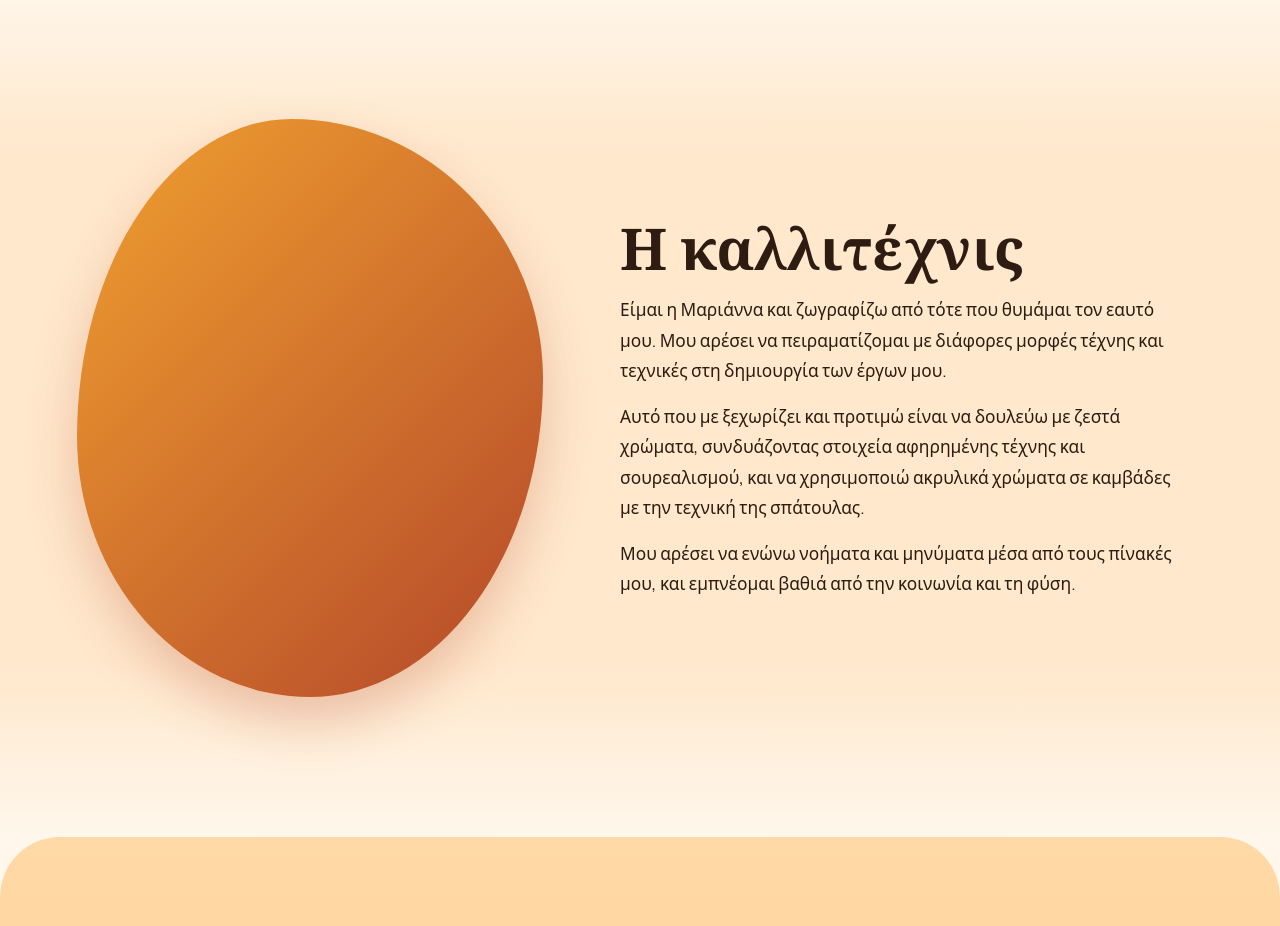
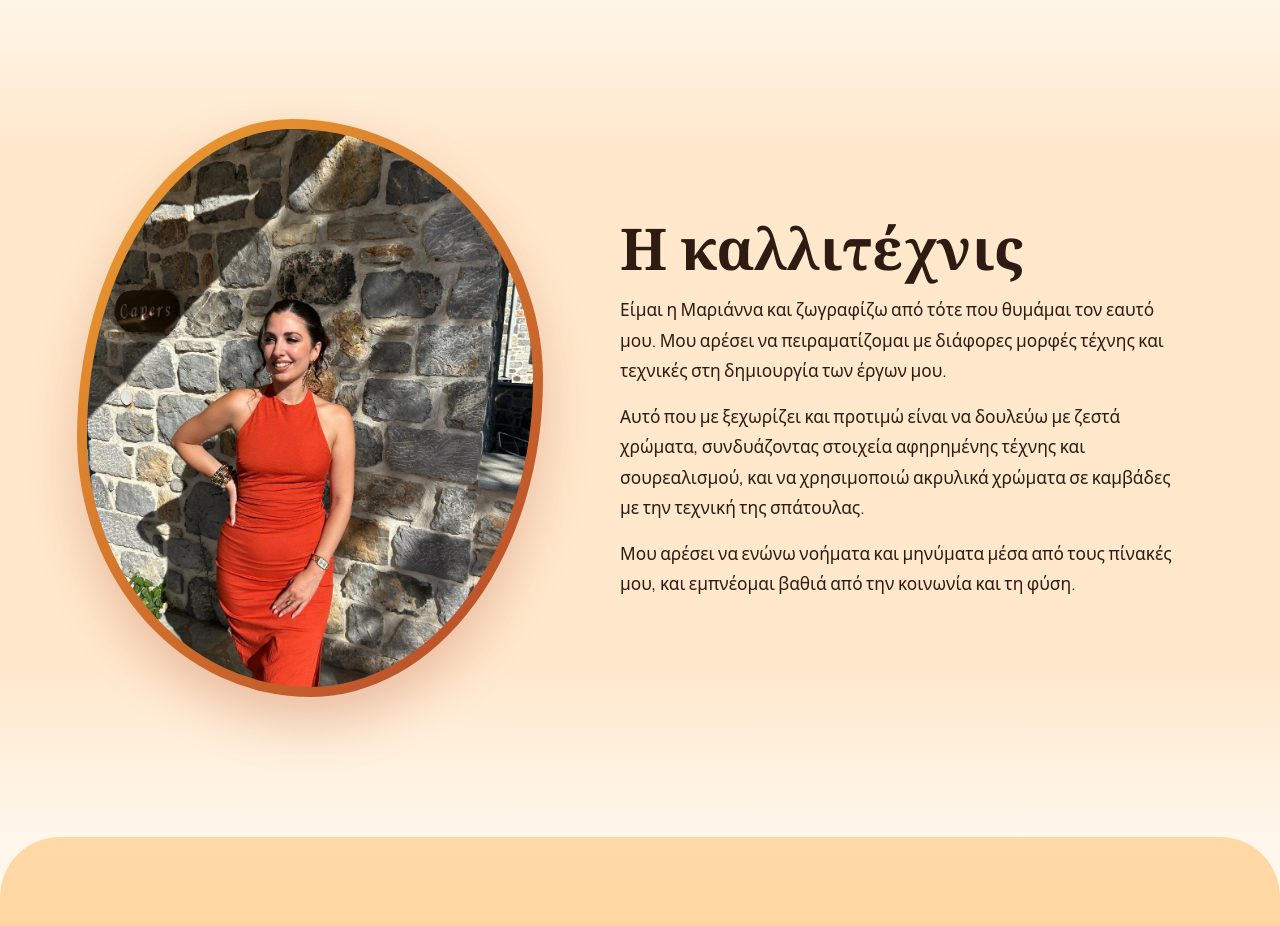
Before and after one commit to mariann-span/Mariannas-Art, a plain HTML site: page index.html in a window 1280 px wide. Shown: the part 4200-5126 px from the top of the page. Drawn offline with Linux system fonts and the light colour scheme.

Commit message:
Update index.html

```diff
--- a/index.html
+++ b/index.html
@@ -71,7 +71,7 @@
 
   <section id="about" class="about alt">
     <div class="about-in">
-      <div class="portrait from-l"><img src="images/Marianna.jpg" alt="Marianna"></div>
+      <div class="portrait from-l"><img src="images/mariana.jpg" alt="Marianna"></div>
       <div class="about-text from-r">
         <h2 data-i18n="a_title">Η καλλιτέχνις</h2>
         <p data-i18n="a1"></p><p data-i18n="a2"></p><p data-i18n="a3"></p>
```
